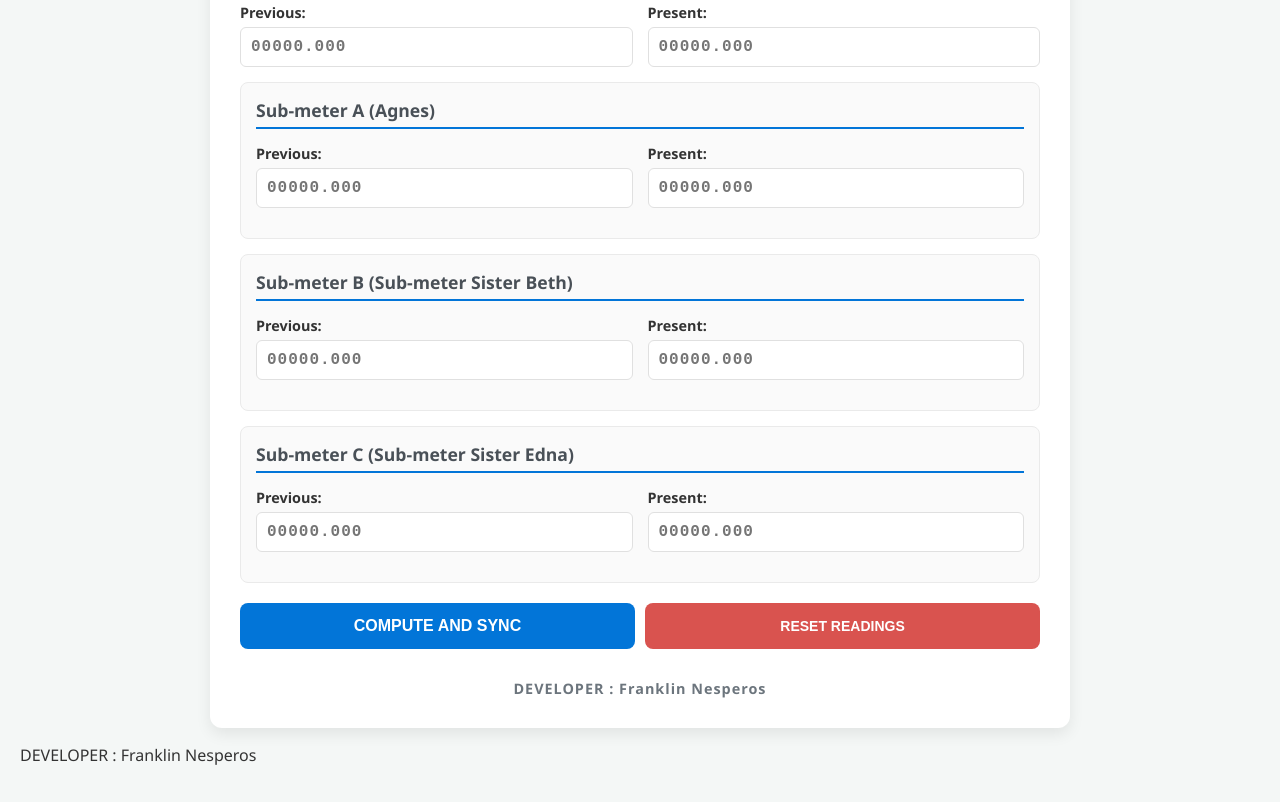
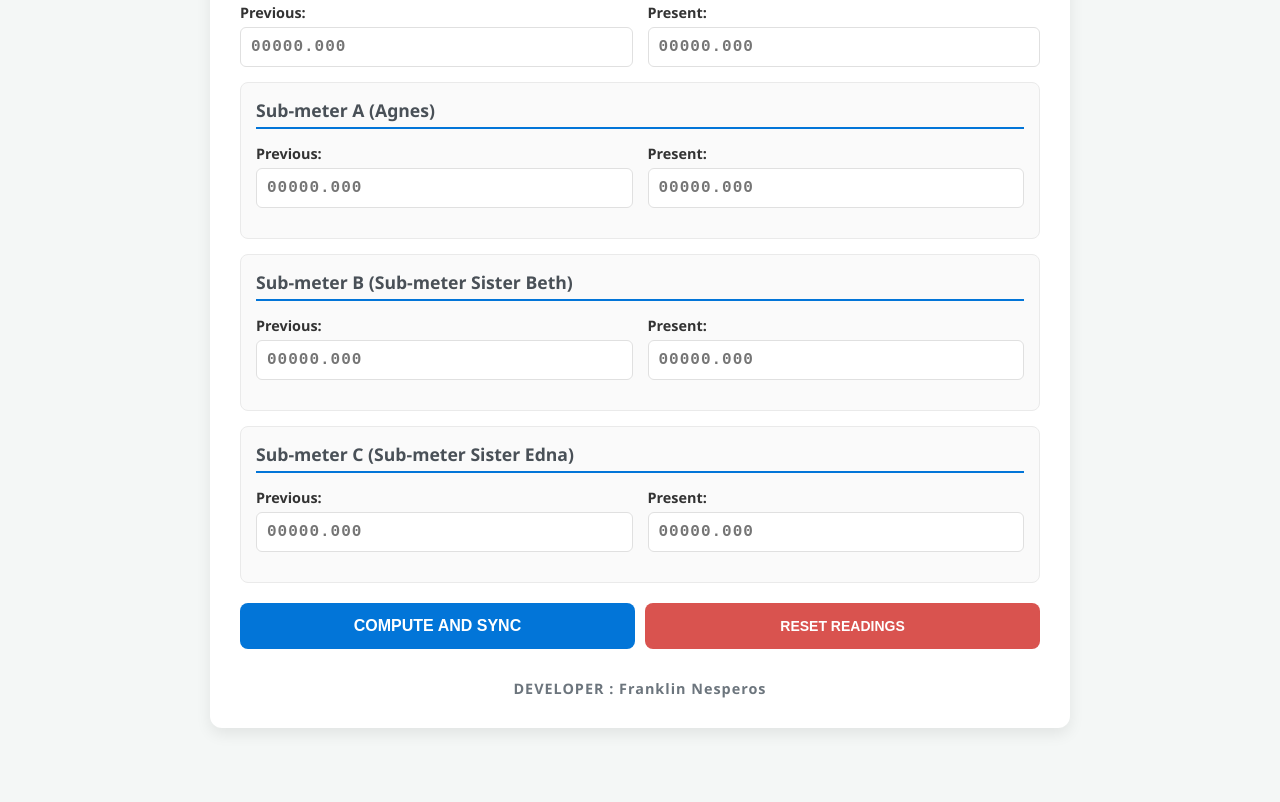
Before and after one commit to franklinnesperos/maynilad-calculator, a plain HTML site: page index.html in a window 1280 px wide. Shown: the part 380-1182 px from the top of the page. After the commit the page ends 1128 px from the top, so only its background shows below. Drawn offline with nearby package versions, Linux system fonts and the light colour scheme; no server answers.

Commit message:
Update index.html

```diff
--- a/index.html
+++ b/index.html
@@ -1101,9 +1101,5 @@
     <div style="font-size: 1.2em; font-weight: bold; text-align: center; background: #f0f0f0; padding: 8px;">KABUUAN: ₱<span id="rTotal"></span></div>
 </div>
 
-  <div class="max-w-6xl mx-auto mt-3 text-left">
-    <p class="text-s font-semibold text-blue-500/80">DEVELOPER : Franklin Nesperos</p>
-  </div>
-
 </body>
 </html>
```
